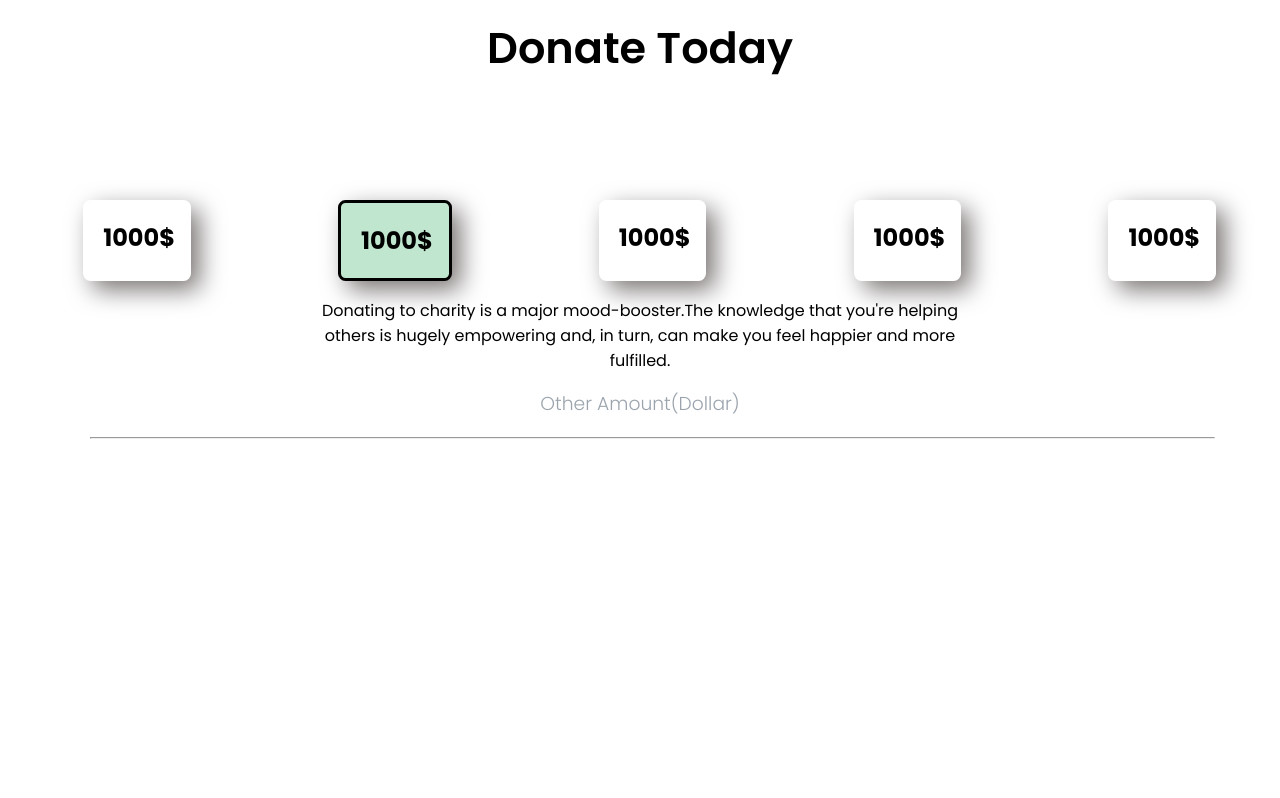
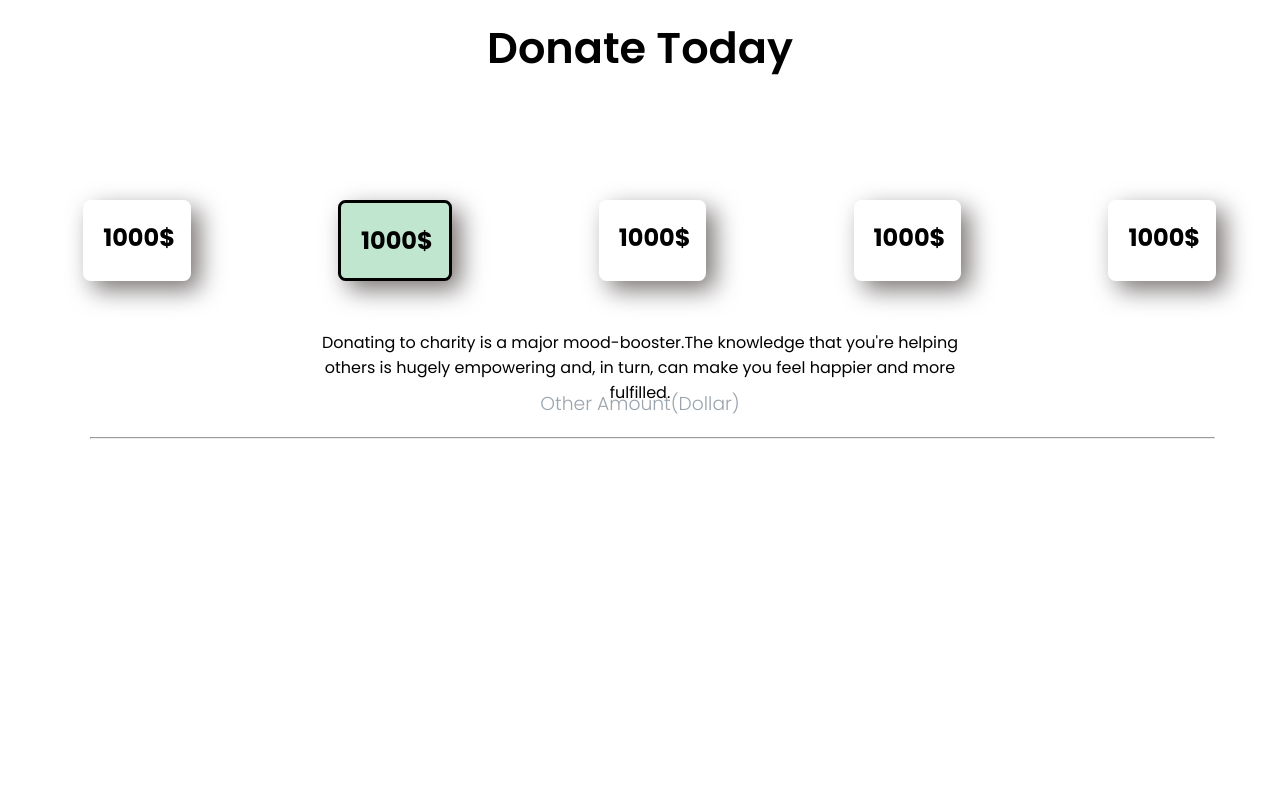
Before and after one commit to TasnimSarwar/assignment-1, a plain HTML site: page index.html in a window 1280 px wide. Shown: the part 838-1636 px from the top of the page. Drawn offline with Linux system fonts and the light colour scheme.

Commit message:
third commit

```diff
--- a/style.css
+++ b/style.css
@@ -62,7 +62,7 @@ section{
     text-align: center;
     font-weight:400;
     font: size 18px;
-    top:140%;
+    top:144%;
     left:25%;
     right:25%;
 }
```
